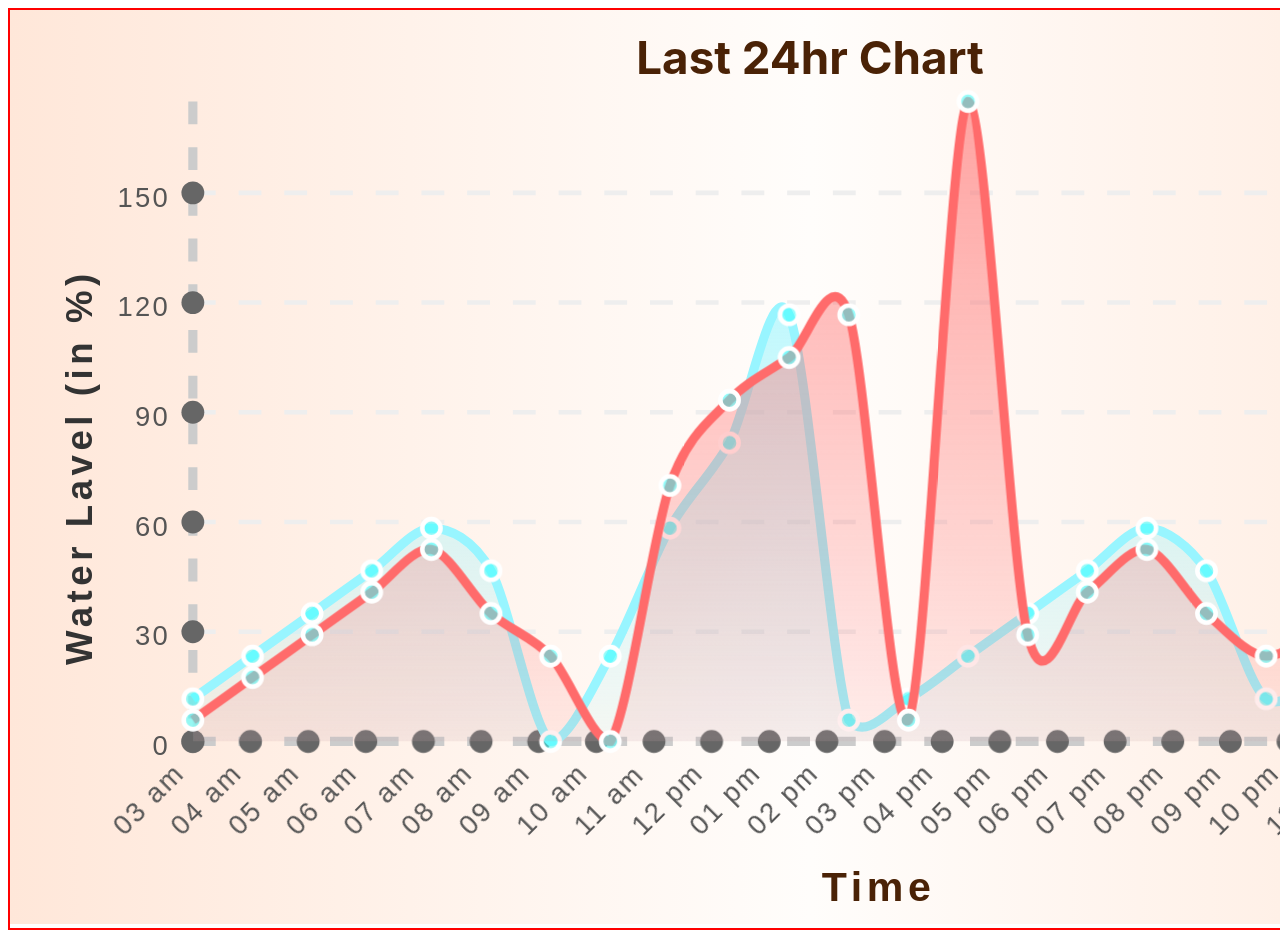
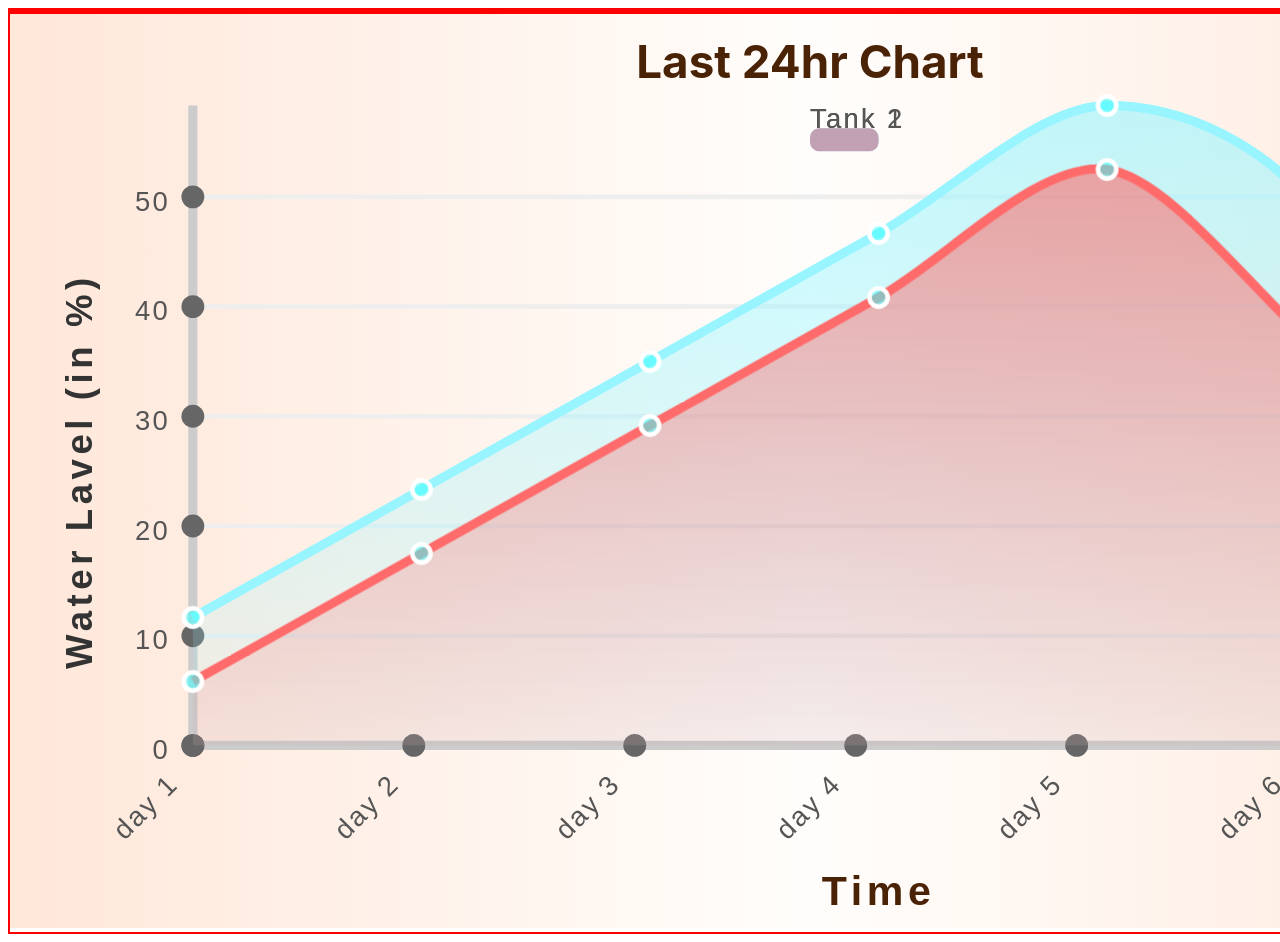
Before and after one commit to raaz2507/watter-Controler-IOT, a plain HTML site: page svgChartByClass.html in a window 1280 px wide. Shown: the top 942 px of the page. Drawn offline with Linux system fonts and the light colour scheme.

Commit message:
fixed some bug

```diff
--- a/svgChartByClass.html
+++ b/svgChartByClass.html
@@ -14,73 +14,16 @@
 			width: 100%;
 			height: 100%;
 		}
-		/* Area chart fade-in */
-		.chartDataline {
-			opacity: 0;
-			animation: fadeIn 2s ease-in-out forwards;
-			animation-delay: 0.5s;
-		}
-
-		@keyframes fadeIn {
-			to { opacity: 0.5; }
-		}
-
-		/* Tooltip style */
-		.tooltip-text {
-			font-family: Arial, sans-serif;
-			font-size: 12px;
-			fill: white;
-			font-weight: bold;
-			pointer-events: none; /* Mouse block na kare */
-		}
-		.tooltip-bg {
-			fill: rgba(0, 0, 0, 0.8);
-			rx: 4; /* Rounded corners */
-			pointer-events: none;
-			animation: fadeIn 400ms ease-in-out forwards;
-		}
-		.hide{
-			display: none;
-		}
-
-		.areaChart {
-			transform: translateY(20px);
-			opacity: 0;
-			animation: areaSlide 1s ease forwards;
-		}
-
-		@keyframes areaSlide {
-			to {
-				transform: translateY(0);
-				opacity: 1;
-			}
-		}
-		#xAxisLables text {
-			opacity: 0;
-			animation: fadeIn 1s ease forwards;
-		}
-
-		line {
-			stroke-dasharray: 5;
-			animation: dash 1s linear forwards;
-		}
-
-		@keyframes dash {
-			from { stroke-dashoffset: 10; }
-			to { stroke-dashoffset: 0; }
-		}
-		@keyframes gradientMove {
-			0% { stop-opacity: 0.3; }
-			100% { stop-opacity: 0.9; }
-		}
 	</style>
 </head>
 <body>
-    <div class="chartContailner" id="myChart"></div>
+    <div class="chartContailner" id="dailyChart"></div>
+    <div class="chartContailner" id="weeklyChart"></div>
+
 
 <script>
 	function todayChart() {
-		new SVGChart("#myChart", {
+		new SVGChart("#dailyChart", {
 			chart:{
 				type: 'line',
 				title : "Last 24hr Chart",
@@ -98,7 +41,7 @@
 				labels: Lablesfor24Hours(),
 				datasets: [
 					{
-						label: "tank1",
+						label: "Tank 1",
 						data: [10, 20, 30, 40 , 50, 40, 0, 20, 50, 70, 100, 5, 10, 20, 30, 40 , 50, 40, 10, 20, 50, 70, 100, 5],
 						color: "#0BB5FF"
 					},
@@ -113,6 +56,11 @@
 
 
 			options: {
+				animation :{
+					chartTitleAinmation: '',
+					xTitleAnimation: '', xLineAnimation: '', xLineLabel: '',
+					yTitleAnimation: '', yLineAnimation: '', yLineLabel: '',
+					dataLineAnimation: '', dataLinePointAnimation: '', toolTipsAnimation: ''}
 			},
 		 });
 
@@ -137,26 +85,65 @@
 		}
 	}
 
-	function weekly(data) {
-		this.draw(data, "week");
-	}
+		function weekly() {
+			new SVGChart("#weeklyChart", {
+				chart:{
+					type: 'line',
+					title : "Last 24hr Chart",
+				},
+				xAxis: {
+					title: "Time",
+				},
+				yAxis:{
+					title: "Water Lavel (in %)",
+				},
 
-	function monthly(data) {
-		this.draw(data, "month");
-	}
+				// ['12am', '01am', '02am', '03am', '04am', '05am', '06am', '07am', '08am', '09am', '10am', '11am', '12pm', '01pm', '02pm', '03pm', '04pm', '05pm', '06pm', '07pm', '08pm', '09pm', '10pm', '11pm']
 
-	function currentHour(data) {
-		this.draw(data, "hour");
-	}
+				data: {
+					labels: ['day 1', 'day 2','day 3', 'day 4','day 5', 'day 6','day 7'],
+					datasets: [
+						{
+							label: "Tank 1",
+							data: [10, 20, 30, 40 , 50, 40, 0],
+							color: "#0BB5FF"
+						},
+						{
+							label: "Tank 2",
+							data: [5,15,25,35,45,30,20],
+							color: "#FF6B6B"
+						}
+					],
+				},
+				animationType: "scale", // scale | fade | slide
 
 
+				options: {
+					animation :{
+						chartTitleAinmation: '',
+						xTitleAnimation: '', xLineAnimation: '', xLineLabel: '',
+						yTitleAnimation: '', yLineAnimation: '', yLineLabel: '',
+						dataLineAnimation: '', dataLinePointAnimation: '', toolTipsAnimation: ''}
+				},
+			});
+		}
+
+
+// 	function monthly(data) {
+// 		this.draw(data, "month");
+// 	}
+
+// 	function currentHour(data) {
+// 		this.draw(data, "hour");
+// 	}
+
 	document.addEventListener("DOMContentLoaded", ()=>{
-		todayChart();
+		// todayChart();
+		weekly();
     });
-//by class
-class CoreSVGChart{}
-class LineChart{}
-class barChart{}
+
+
+//Controller / Factory
 class SVGChart{
 	#Chartcontainer = null;
 	static #dateObj = new Date();
@@ -165,9 +152,9 @@ class SVGChart{
 	#valueMargin = {xRight: 20, yTop: 20};
 	#svgDimention = {svgWidth : 350, svgHeight : 200, drawWidth:null, drawHeight:null};
 
-	#ChartStruct =null;
+	#chartStruct =null;
 	#chartSVG = null;
-	#chartElemes =
+	#chartElements =
 	{
 		ChartContainer: null, chartSVG: null, defs: null,
 		chartTitle:null,
@@ -175,11 +162,11 @@ class SVGChart{
 		yAxisLine: null, yAxisLables: null, yAxisTitle: null,
 		chartDataLine:null, chartDataPointCircles: null,  tooltipsGroup:null,
 	};
-	#min=null;
-	#max=null;
+	#DataRange ={min : undefined, max: undefined};
 
 	static get svgNS(){ return "http://www.w3.org/2000/svg";}
 	#chartDataLineColors =['#98F5FF', '#FF6B6B', "#4ecdc4", "#ffe66d", "#1a535c"];
+
 
 	constructor(container , Chartstruct){
 		this.#init(container , Chartstruct);
@@ -198,7 +185,7 @@ class SVGChart{
 	}
 	#init(container , ChartStruct){
 		this.#Chartcontainer = this.#configContainer(container);
-		this.#ChartStruct = ChartStruct;
+		this.#chartStruct = ChartStruct;
 
 		this.#computeDataRange();
 		this.#calculateDrawableArea();
@@ -212,21 +199,21 @@ class SVGChart{
 		this.#svgDimention.drawHeight = this.#svgDimention.svgHeight - this.#padding.top - this.#padding.bottom; // 150
 	}
 	#computeDataRange(){
-		const allData = this.#ChartStruct.data.datasets.flatMap(d => d.data);
+		const allData = this.#chartStruct.data.datasets.flatMap(d => d.data);
 
-		this.#max = Math.max(...allData);
-		this.#min = Math.min(...allData);
+		this.#DataRange.max = Math.max(...allData);
+		this.#DataRange.min = Math.min(...allData);
 	}
 
 
 	#draw(){
-;		this.#chartSVG = this.#createSVGElement({
+;		this.#chartElements.chartSVG = this.#createSVGElement({
 			viewBox:{minX :0, minY:0, width :this.#svgDimention.svgWidth, height: this.#svgDimention.svgHeight},
-			widht : '100%', height: '100%', preserveAspectRatio : 'none',
+			width : '100%', height: '100%', preserveAspectRatio : 'none',
 		});
 
-		this.#chartElemes.defs =  document.createElementNS(SVGChart.svgNS, 'defs');
-		this.#chartSVG.append(this.#chartElemes.defs);
+		this.#chartElements.defs =  document.createElementNS(SVGChart.svgNS, 'defs');
+		this.#chartElements.chartSVG.append(this.#chartElements.defs);
 
 		this.#chartTitle();
 
@@ -241,8 +228,9 @@ class SVGChart{
 
 		this.#addAnimationsInCSS(); //this will add animation code in CSS
 		this.#drawChartDataLine();   // lines + area
+		this.#drawChartDataLineLabel(); //add lable of data line with color used in this
 
-		this.#Chartcontainer.append(this.#chartSVG);
+		this.#Chartcontainer.append(this.#chartElements.chartSVG);
 
 
 
@@ -256,9 +244,9 @@ class SVGChart{
 		bgRect.setAttribute('fill', '#ffe7d9'); // light
 		bgRect.setAttribute('fill', 'url(#bgGradient)');
 
-		this.#chartSVG.prepend(bgRect); // 👈 सबसे पहले add करो
+		this.#chartElements.chartSVG.prepend(bgRect); // 👈 सबसे पहले add करो
 
-		this.#chartElemes.defs.append(bgGradiunt());
+		this.#chartElements.defs.append(bgGradiunt());
 
 		function bgGradiunt(){
 			const lineGradientElemt = document.createElementNS(SVGChart.svgNS, 'linearGradient');
@@ -271,11 +259,41 @@ class SVGChart{
 			return lineGradientElemt;
 		}
 	}
+	#drawChartDataLineLabel(){
+		// console.log(this.#chartStruct.data.datasets[1].label);
+		const chartDatalineLabels = this.#createGroupElement();
+		chartDatalineLabels.dataset.label = 'chartDatalineLabels';
+		chartDatalineLabels.setAttribute(
+			"transform",
+			`translate(${this.#svgDimention.svgWidth/2}, ${25})`
+		);
 
+		this.#chartStruct.data.datasets.forEach((dataset)=>{
+			//rect box
+			console.log(dataset.label);
+			const dataLabelBox = this.#createRectElement({
+				width: 15, height:  5,
+				fill_color: !dataset.color ? this.#chartDataLineColors[0]: dataset.color,
+				fill_opacity : 0.5,
+				stroke: 3,
+				rx: 2,
+			});
+
+			//text box
+			const dataLabelText =  this.#createTextElement({
+
+				font_size : 6,
+				textContent : `${dataset.label}`,
+			});
+
+			chartDatalineLabels.append(dataLabelBox, dataLabelText);
+		});
+		this.#chartElements.chartSVG.append(chartDatalineLabels);
+	}
 
 	#drawChartDataLine(){
-		//console.log( this.#ChartStruct.labels );
-		this.#ChartStruct.data.datasets.forEach(( dataset, index)=>{
+		//console.log( this.#chartStruct.labels );
+		this.#chartStruct.data.datasets.forEach(( dataset, index)=>{
 
 			const datasetGroup = this.#createGroupElement({id: 'dataset' + index});
 
@@ -283,9 +301,9 @@ class SVGChart{
 			const points = dataset.data.map((value, index) => {
 				return {
 					x: this.#padding.left + (index / (dataset.data.length - 1 || 1 )) * this.#svgDimention.drawWidth,
-					y: this.#svgDimention.svgHeight - this.#padding.bottom - (value / this.#max) * this.#svgDimention.drawHeight,
+					y: this.#svgDimention.svgHeight - this.#padding.bottom - (value / this.#DataRange.max) * this.#svgDimention.drawHeight,
 					val: value,
-					label: this.#ChartStruct.data.labels[index] // टूलटिप के लिए टाइम सेव किया (time )
+					label: this.#chartStruct.data.labels[index] // टूलटिप के लिए टाइम सेव किया (time )
 				};
 			});
 
@@ -293,11 +311,11 @@ class SVGChart{
 			const datapointCircleGroup = this.#createChartDataToolTips(
 				points,
 				index,
-				this.#ChartStruct.animationType // 👈 यहाँ
+				this.#chartStruct.animationType // 👈 यहाँ
 			);
 
 			datasetGroup.append(areaChart, linePath, datapointCircleGroup);
-			this.#chartSVG.appendChild(datasetGroup);
+			this.#chartElements.chartSVG.appendChild(datasetGroup);
 		});
 	}
 	#createSmoothPath({points = [], tension = 0.15}={}) {
@@ -370,7 +388,7 @@ class SVGChart{
 		rect.setAttribute("height", this.#svgDimention.drawHeight);
 
 		clipPath.appendChild(rect);
-		this.#chartElemes.defs.appendChild(clipPath);
+		this.#chartElements.defs.appendChild(clipPath);
 
 		//Step 2: areaChart पर apply करो
 		areaChart.setAttribute("clip-path", `url(#${clipId})`);
@@ -384,11 +402,11 @@ class SVGChart{
 		}, 100);
 
 		const areaGradientID = 'areaGradient' + index;
-		this.#chartElemes.defs.append(this.#gradientChartFillEffect({id: areaGradientID , color: color}));
+		this.#chartElements.defs.append(this.#gradientChartFillEffect({id: areaGradientID , color: color}));
 
-		areaChart.setAttribute("fill", `url('#${areaGradientID}')`);
+		areaChart.setAttribute("fill", `url(#${areaGradientID})`);
 
-		this.#chartElemes.chartDataLine = {linePath, areaChart};
+		this.#chartElements.chartDataLine = {linePath, areaChart};
 		return {linePath, areaChart}
 	}
 
@@ -408,12 +426,13 @@ class SVGChart{
 		tooltipGroup.dataset.label = 'tooltipGroup' + index;
 
 		const toolTipsWidth = 60;
-		const toolTopsHeight = 30;
+		const toolTipsHeight = 30;
 		const tooltipBg = this.#createRectElement({
-			width: toolTipsWidth, height: toolTopsHeight, rx: 4,
-			fill_color: 'rgba(74, 34, 6, 0.33)'
+			width: toolTipsWidth, height: toolTipsHeight, rx: 4,
+			fill_color: 'rgba(0, 0, 0, 0.6)'
 		});
-		tooltipBg.classList.add('tooltip-bg');
+		tooltipBg.style.filter = "drop-shadow(0 2px 6px rgba(0,0,0, 0.7))";
+		// tooltipBg.classList.add('tooltip-bg');
 
 		const tooltipText = this.#createTextElement({
 			text_anchor: 'middle',
@@ -422,7 +441,12 @@ class SVGChart{
 		});
 		tooltipText.classList.add('tooltip-text');
 
-		tooltipGroup.append(tooltipBg, tooltipText);
+		const dilogArrow = document.createElementNS(SVGChart.svgNS, "path");
+		dilogArrow.setAttribute("fill", "rgba(0,0,0,0.6)");
+
+
+
+		tooltipGroup.append(tooltipBg, tooltipText, dilogArrow);
 
 		// 🔹 circles create
 		points.forEach((point, i) => {
@@ -479,11 +503,28 @@ class SVGChart{
 
 			if (tipX < 0) tipX = 0;
 			if (tipX > this.#svgDimention.svgWidth-toolTipsWidth) {
-				tipX = this.#svgDimention.svgWidth-toolTipsWidth -10 ;
+				tipX = this.#svgDimention.svgWidth-toolTipsWidth -25 ;
+				tipY = tipY + toolTipsHeight -5;
+				// console.log(tipY, this.#svgDimention.svgWidth, toolTipsHeight);
 			}
 			if (tipY < 0) tipY = y + 7;
-			console.log(tipX, this.#svgDimention.svgWidth);
+			// console.log(tipX, this.#svgDimention.svgWidth);
 			tooltipGroup.setAttribute("transform", `translate(${tipX}, ${tipY})`);
+
+			const dilogArowSize =5;
+
+			if (y < 40) {
+				// tooltip नीचे दिखे → arrow ऊपर
+				dilogArrow.setAttribute("d", `M ${dilogArowSize} 0 L ${dilogArowSize * 2} ${dilogArowSize} L 0 ${dilogArowSize} Z`);
+				dilogArrow.setAttribute("transform", `translate(${(toolTipsWidth /2) - dilogArowSize}, -5)`);
+			} else {
+				// tooltip ऊपर → arrow नीचे
+				dilogArrow.setAttribute("d", `M 0 0 L ${dilogArowSize * 2 } 0 L ${dilogArowSize} ${dilogArowSize} Z`);
+				dilogArrow.setAttribute("transform", "translate(25, 30)");
+			}
+
+
+
 		});
 
 		group.addEventListener("mouseout", () => {
@@ -541,6 +582,70 @@ class SVGChart{
 		styleSheet.textContent =
 
 		`
+		//svg bakcground Animation
+		@keyframes gradientMove {
+			0% { stop-opacity: 0.3; }
+			100% { stop-opacity: 0.9; }
+		}
+
+		//x and y axis line animaiton
+		.gridLineAnimation {
+			stroke-dasharray: 5;
+			animation: dash 1s linear forwards;
+		}
+
+		@keyframes dash {
+			from { stroke-dashoffset: 10; }
+			to { stroke-dashoffset: 0; }
+		}
+
+		.xAxisLables text {
+			opacity: 0;
+			animation: fadeIn 1s ease forwards;
+		}
+
+		@keyframes fadeIn {
+			0% { opacity: 0; }
+			100% { opacity: 1; }
+		}
+
+		//data line Animation
+		/* Area chart fade-in */
+		.chartDataline {
+			opacity: 0;
+			animation: fadeIn 2s ease-in-out forwards;
+			animation-delay: 0.5s;
+		}
+		.areaChart {
+			transform: translateY(20px);
+			opacity: 0;
+			animation: areaSlide 1s ease forwards;
+		}
+
+		@keyframes areaSlide {
+			to {
+				transform: translateY(0);
+				opacity: 1;
+			}
+		}
+		/* Tooltip style */
+		.tooltip-text {
+			font-family: Arial, sans-serif;
+			font-size: 12px;
+			fill: white;
+			font-weight: bold;
+			pointer-events: none; /* Mouse block na kare */
+		}
+		.tooltip-bg {
+			fill: rgba(0, 0, 0, 0.8);
+			rx: 4; /* Rounded corners */
+			pointer-events: none;
+			animation: fadeIn 400ms ease-in-out forwards;
+		}
+		.hide{
+			display: none;
+		}
+		//circle animaiton
 		.circleAnimation{
 			transform-origin: center;
 			transition: all 0.2s ease;
@@ -557,11 +662,6 @@ class SVGChart{
 		@keyframes scaleIn {
 			0% { transform: scale(0); opacity: 0; }
 			100% { transform: scale(1); opacity: 1; }
-		}
-
-		@keyframes fadeIn {
-			0% { opacity: 0; }
-			100% { opacity: 1; }
 		}
 
 		@keyframes slideUp {
@@ -601,7 +701,7 @@ class SVGChart{
 			x2: this.#padding.left + this.#svgDimention.drawWidth, y2: this.#padding.top + this.#svgDimention.drawHeight,
 			stroke : '#ccc', stroke_width : 2});
 
-		this.#chartSVG.append(yAxisLine);
+		this.#chartElements.chartSVG.append(yAxisLine);
 	}
 
 	#drawXAxisTitle(){
@@ -622,11 +722,11 @@ class SVGChart{
 			font_size : 9,
 			font_weight : 'bold',
 			letter_spacing : 1,
-			textContent : this.#ChartStruct.xAxis.title,
+			textContent : this.#chartStruct.xAxis.title,
 		});
 
 		//console.log(xTitle);
-		this.#chartSVG.appendChild(xTitle);
+		this.#chartElements.chartSVG.appendChild(xTitle);
 	}
 
 	#drawXAxisLabels(){
@@ -639,12 +739,12 @@ class SVGChart{
 			fill: '#666',
 			text_anchor: 'end'
 		});
-		const labels = this.#ChartStruct.data.labels;
+		const labels = this.#chartStruct.data.labels;
 
 		//console.log(labels.length);
 
 		labels.forEach( (label, i)=> {
-			const xPos = this.#padding.left + (i / (labels.length-1)) * (this.#svgDimention.drawWidth - this.#padding.right);
+			const xPos = this.#padding.left + (i / (labels.length - 1 || 1)) * (this.#svgDimention.drawWidth - this.#padding.right);
 			// --- 1. creating Text Label---
 			const textEl = this.#createTextElement({
 				x: xPos,
@@ -659,7 +759,7 @@ class SVGChart{
 			// --- 2. Create Dot (Circle) on X-axis🔥 ---
 			const dotEl = this.#createCircleElement({
 				cx: xPos, // X position (same as text)
-				cy: 160,	// Y position (this on X-axis on line 160 )
+				cy: this.#padding.top + this.#svgDimention.drawHeight,	// Y position (this on X-axis on line 160 )
 				radius: 2.5, // size of dot (Radius)
 				fill: '#666',
 			});
@@ -667,7 +767,7 @@ class SVGChart{
 			xAxisLabelGroup.appendChild(dotEl); // add dot in same group
 		});
 
-		this.#chartSVG.append(xAxisLabelGroup);
+		this.#chartElements.chartSVG.append(xAxisLabelGroup);
 	}
 
 
@@ -679,37 +779,38 @@ class SVGChart{
 			id : 'yAxisLine',
 			x1:this.#padding.left, y1: this.#padding.top, x2:this.#padding.left, y2: this.#padding.top + this.#svgDimention.drawHeight,
 			stroke : '#ccc', stroke_width: 2});
-		this.#chartSVG.append(XAxisLine);
+		this.#chartElements.chartSVG.append(XAxisLine);
 	}
 
 	#drawYAxisTitle(){
 		const yTitle = this.#createTextElement({
 			x: - (this.#svgDimention.svgHeight / 2), y: 18,
-			textContent: this.#ChartStruct.yAxis.title,
+			textContent: this.#chartStruct.yAxis.title,
 			rotate: {angle: -90},
 			text_anchor: 'middle', fill : '#333',
 			font_family : 'Arial', font_size: 8, font_weight : 'bold', letter_spacing: 1,
 			id : "yTitle",
 		});
 
-		this.#chartSVG.appendChild(yTitle);
+		this.#chartElements.chartSVG.appendChild(yTitle);
 	}
 
 
 	#drawYAxisLabels(steps =5){
-		const stepValue = this.#max  / steps;
+		const stepValue = this.#DataRange.max  / steps;
 
 		// 1. Draw Y-Axis Values (0, 25, 50, 75, 100)
 		//document.getElementById("yAxisValues");
 		const yAxisGroup = this.#createGroupElement({ font_family : 'Arial', font_size : 6, fill : 'rgba(74, 34, 6, 1)', text_anchor :'end', id : "YAxisLabels"});
 
 
-		for (let val = 0; val <= this.#max; val += stepValue) {
-			const yPos = this.#svgDimention.svgHeight - this.#padding.bottom - (val / this.#max) * (this.#svgDimention.drawHeight -this.#valueMargin.yTop);
+		for (let val = 0; val <= this.#DataRange.max; val += stepValue) {
+			const yPos = this.#svgDimention.svgHeight - this.#padding.bottom - (val - this.#DataRange.min) / (this.#DataRange.max - this.#DataRange.min) * (this.#svgDimention.drawHeight -this.#valueMargin.yTop);
 
 			// 🟡 GRID LINE ADD करो यहाँ
 			if (val !==	0 ){
 				const gridLine = this.#createLineElement({ x1 : this.#padding.left, x2 : this.#svgDimention.svgWidth - this.#padding.right, y1 : yPos, y2 : yPos, stroke : '#eee', stroke_width :1, });
+				gridLine.classList.add('gridLineAnimation');
 				yAxisGroup.appendChild(gridLine);
 			}
 
@@ -718,7 +819,8 @@ class SVGChart{
 			const textEl = this.#createTextElement({
 				x: this.#padding.left - 5, // Line se thoda pehle
 				y: yPos + 3, // Center align karne ke liye +3
-				textContent: val, font_size: 6
+				textContent: val, font_size: 6,
+				text_anchor: 'end',
 			});
 
 			yAxisGroup.appendChild(textEl);
@@ -733,7 +835,7 @@ class SVGChart{
 
 			yAxisGroup.appendChild(dotEls);
 		}
-		this.#chartSVG.append(yAxisGroup);
+		this.#chartElements.chartSVG.append(yAxisGroup);
 	}
 
 
@@ -741,19 +843,18 @@ class SVGChart{
 		/*
 		<!-- Chart Title -->
 		<text x="175" y="15" transform="rotate(0)" text-anchor="middle" fill="#333"
-		font-family="Arial" font-size="10" font-weight="bold" letter-spacing="1">${this.#ChartStruct.chart.label}</text>
+		font-family="Arial" font-size="10" font-weight="bold" letter-spacing="1">${this.#chartStruct.chart.label}</text>
 		*/
 		const chatTitle = this.#createTextElement({
 			id : 'chartTitle',
 			x: this.#svgDimention.svgWidth / 2,
 			y: Math.round(this.#svgDimention.svgHeight * 7/100),
-			textContent : this.#ChartStruct.chart.title,
+			textContent : this.#chartStruct.chart.title,
 			text_anchor: "middle", fill : 'rgba(74, 34, 6, 1)', font_weight: "bold",
 			letter_spacing : 0, font_family : "'Inter', 'Roboto', 'sans-serif'", font_size: 10
 		});
 
-		this.#chartSVG.append(chatTitle);
-		console.log();
+		this.#chartElements.chartSVG.append(chatTitle);
 	}
 
 
@@ -776,7 +877,7 @@ class SVGChart{
 
 	#createTextElement( {x = 0, y = 0, textContent = "",
 						font_size = 12, fill = "#555", font_weight = 400, letter_spacing = 0.5 , font_family="Arial, sans-serif",
-						text_anchor = "left", rotate = null , id=''}){
+						text_anchor = "start", rotate = null , id=''}){
 		const textElemt = document.createElementNS(SVGChart.svgNS, 'text');
 
 		textElemt.setAttribute("x", x);
@@ -815,13 +916,14 @@ class SVGChart{
 		return lineElemt;
 	}
 
-	#createRectElement({id= '', width=0, height=0, fill_color='', rx=0, fill_opacity=1, }){
+	#createRectElement({id= '', width=0, height=0, fill_color='', rx=0, fill_opacity=1, stroke=0 }){
 		const rectElement = document.createElementNS(SVGChart.svgNS, 'rect');
 		rectElement.setAttribute('id', id);
 		rectElement.setAttribute('width', width);
 		rectElement.setAttribute('height', height);
 		rectElement.setAttribute('fill', fill_color);
 		rectElement.setAttribute('rx', rx);
+		rectElement.setAttribute('stroke', stroke);
 		rectElement.setAttribute("fill-opacity", fill_opacity); // Transparency (0.1 to 1 )
 		return rectElement;
 	}
@@ -866,8 +968,20 @@ class SVGChart{
 		return pathElement;
 	}
 
+
 }
 
+// function weekly(data) {
+// 		this.draw(data, "week");
+// 	}
+
+// 	function monthly(data) {
+// 		this.draw(data, "month");
+// 	}
+
+// 	function currentHour(data) {
+// 		this.draw(data, "hour");
+// 	}
 
 </script>
 </body>
```
